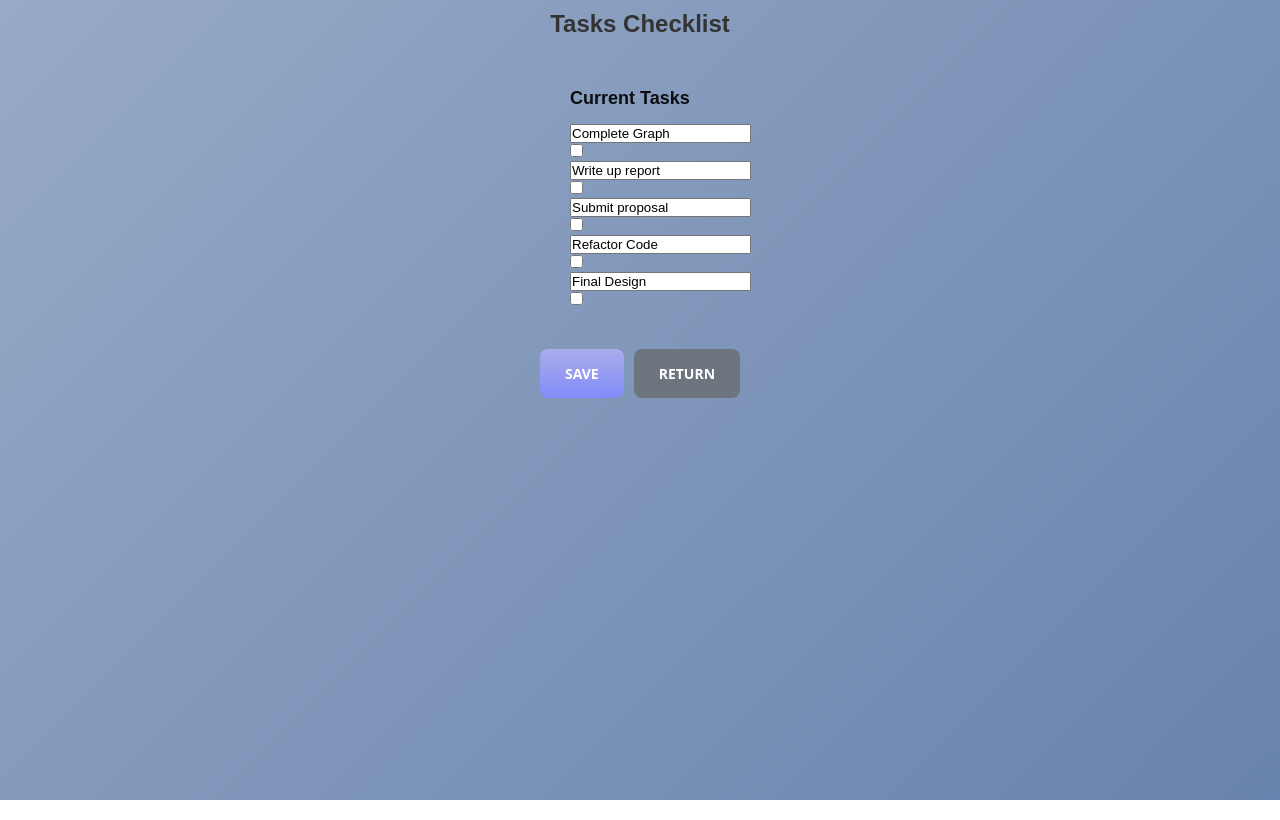
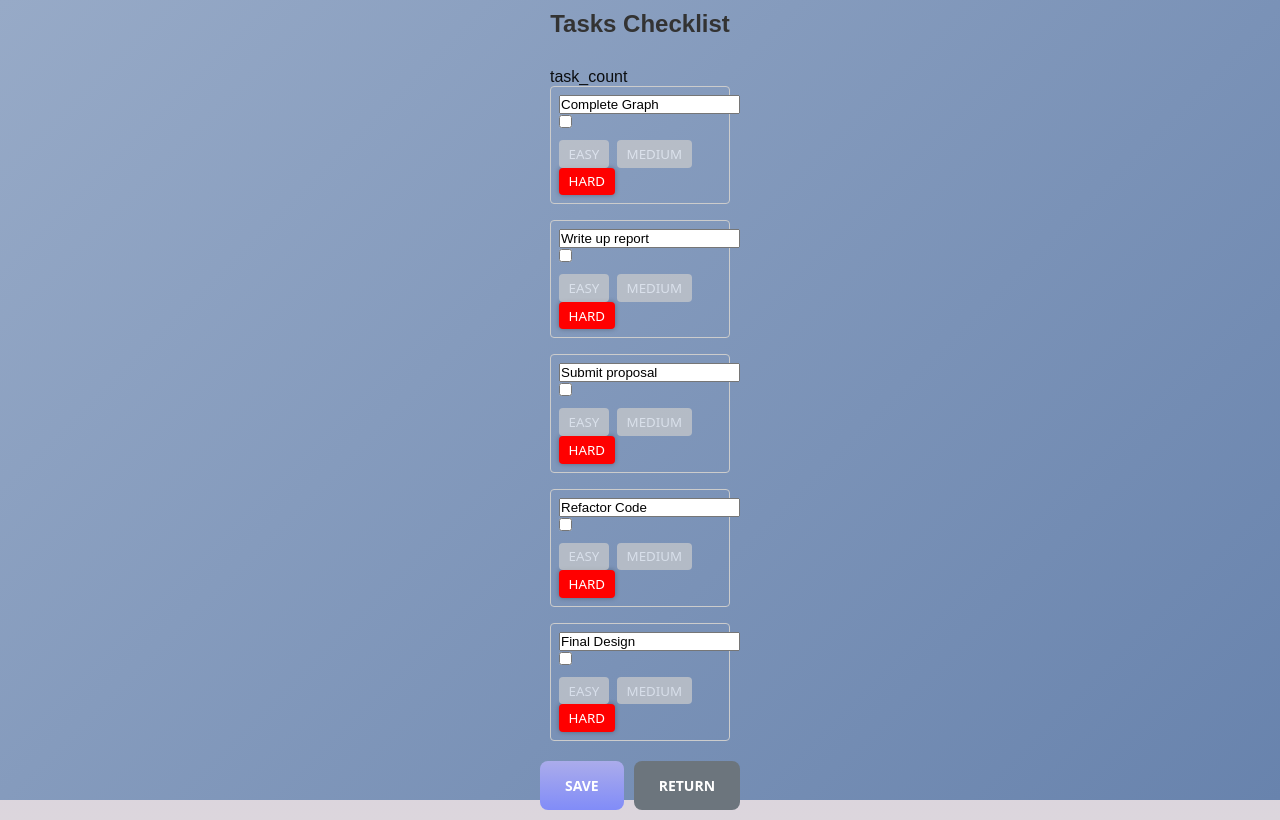
Before and after one commit to itcOnlineGaming/RWM_P2_2025_Jake_Fitzgerald, a SvelteKit app: page /TasksScreen in a window 1280 px wide. Built offline with nearby package versions, Linux system fonts and the light colour scheme.

Commit message:
#10 Difficulty options using different coloured buttons that save a string to the task.JS completed.

```diff
--- a/src/lib/stores/tasks.js
+++ b/src/lib/stores/tasks.js
@@ -1,17 +1,18 @@
 import { writable } from 'svelte/store';
+
 
 // Initialize with default tasks
 const defaultTasks =
 [
-    { id: 1, text: 'Complete Graph', completed: false }, // Hard
-    { id: 2, text: 'Write up report', completed: false }, // Medium
-    { id: 3, text: 'Submit proposal', completed: false }, // Easy
-    { id: 4, text: 'Refactor Code', completed: false }, // Grey -> Little to no progress but important
-    { id: 5, text: 'Final Design', completed: false } // Can depend -> Use other task data to calculate?
+    { id: 1, text: 'Complete Graph', completed: false, difficulty: 'HARD' }, // Hard
+    { id: 2, text: 'Write up report', completed: false, difficulty: 'HARD' }, // Medium
+    { id: 3, text: 'Submit proposal', completed: false, difficulty: 'HARD' }, // Easy
+    { id: 4, text: 'Refactor Code', completed: false, difficulty: 'HARD'}, // Grey -> Little to no progress but important
+    { id: 5, text: 'Final Design', completed: false, difficulty: 'HARD' } // Can depend -> Use other task data to calculate?
 ];
 
 export const tasksStore = writable(defaultTasks);
 
 export const tasksCompletedStore = writable({
-    tasks_completed_number: 4
+    tasks_completed_number: 0
 });
--- a/src/routes/TasksScreen/+page.svelte
+++ b/src/routes/TasksScreen/+page.svelte
@@ -1,19 +1,40 @@
 <script lang="ts">
     import { tasksStore } from '$lib/stores/tasks.js';
+    import { tasksCompletedStore } from '$lib/stores/tasks.js';
 
-    type Task = {
+    // Number we store for the Abstract Calendar page
+    let task_count = 0;
+
+    type Task =
+    {
         id: number;
         text: string;
         completed: boolean;
+        difficulty: string;
     };
 
     let tasks: Task[] = $state([]);
     let newTaskText = $state('');
 
+    // Difficulty levels for buttons
+    const difficulties = ['EASY', 'MEDIUM', 'HARD'];
+
     // Subscribe to the store
     tasksStore.subscribe(value => {
         tasks = value;
     });
+
+    function updateTaskCount()
+    {
+        // Get each task and check if they have been checked or not
+        $derived: task_count = tasks.filter(t => t.completed).length;
+        console.log("Tasks completed number:", task_count);
+
+        // Store the task count
+        tasksCompletedStore.set({
+        tasks_completed_number: task_count});
+    }
+
 
     function toggleTask(id: number)
     {
@@ -31,14 +52,40 @@
         tasksStore.set(updatedTasks);
     }
 
+    function setTaskDifficulty(id: number, difficulty: string)
+    {
+        const updatedTasks = tasks.map(task =>
+            task.id === id ? { ...task, difficulty } : task
+        );
+        tasksStore.set(updatedTasks);
+    }
+
+    function difficultyColour(level: string, isSelected: boolean)
+    {
+        if (isSelected)
+        {
+            // Bright colour for the button selected
+            switch(level)
+            {
+                case 'EASY': return 'green';
+                case 'MEDIUM': return 'orange';
+                case 'HARD': return 'red';
+            }
+        }
+        else
+        {
+            // Faded colour otherwise
+            return '#ccc';
+        }
+    }
+
 </script>
 
 <h1 class="title">Tasks Checklist</h1>
 
-<!-- Task List Section -->
-<section class="section task-list-section">
-    <h2>Current Tasks</h2>
-    <div class="task-list">
+<p1>task_count</p1>
+
+<section class="task-list-section">
     {#each tasks as task (task.id)}
         <div class="task-item">
             <input
@@ -54,7 +101,56 @@
                 onchange={() => toggleTask(task.id)}
                 class="task-checkbox"
             />
+
+            <div class="difficulty-buttons">
+                {#each difficulties as level}
+                    <button
+                        class:selected={task.difficulty === level}
+                        onclick={() => setTaskDifficulty(task.id, level)}
+                        style="background-color: {difficultyColour(level, task.difficulty === level)};"
+                    >
+                        {level}
+                    </button>
+                {/each}
+            </div>
         </div>
     {/each}
-    </div>
 </section>
+
+<style>
+    .task-item {
+        margin-bottom: 1rem;
+        padding: 0.5rem;
+        border: 1px solid #ccc;
+        border-radius: 4px;
+    }
+
+    .task-text-input.completed {
+        text-decoration: line-through;
+    }
+
+    .difficulty-buttons {
+        margin-top: 0.5rem;
+    }
+
+    .difficulty-buttons button {
+        margin-right: 0.5rem;
+        padding: 0.3rem 0.6rem;
+        border: none;
+        border-radius: 4px;
+        color: white;
+        cursor: pointer;
+        opacity: 0.7;
+        transition: opacity 0.2s, transform 0.1s;
+    }
+
+    .difficulty-buttons button:hover {
+        opacity: 0.9;
+        transform: scale(1.05);
+    }
+
+    .difficulty-buttons button.selected {
+        box-shadow: 0 0 5px #00000050;
+        opacity: 1;
+    }
+</style>
```
Lines whose indentation alone changed are shown as unchanged.
